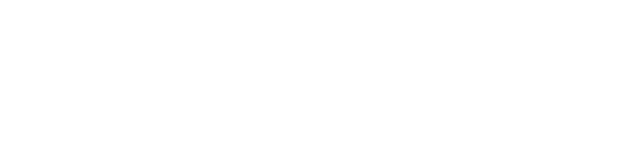
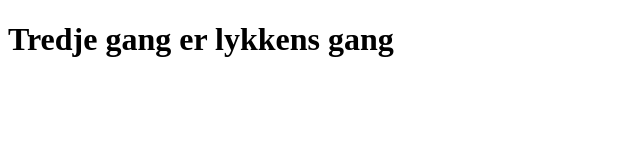
Before and after one commit to KEA-camilladamgaardjensen/gruppe-velse, a plain HTML site: page index.html in a window 1280 px wide. Shown: the whole page, without its empty margins (0-640 px from the left). Drawn offline with Linux system fonts and the light colour scheme.

Commit message:
h1 er lavet

```diff
--- a/index.html
+++ b/index.html
@@ -6,5 +6,7 @@
     <meta name="viewport" content="width=device-width, initial-scale=1.0" />
     <title>Document</title>
   </head>
-  <body></body>
+  <body>
+    <h1>Tredje gang er lykkens gang</h1>
+  </body>
 </html>
```
